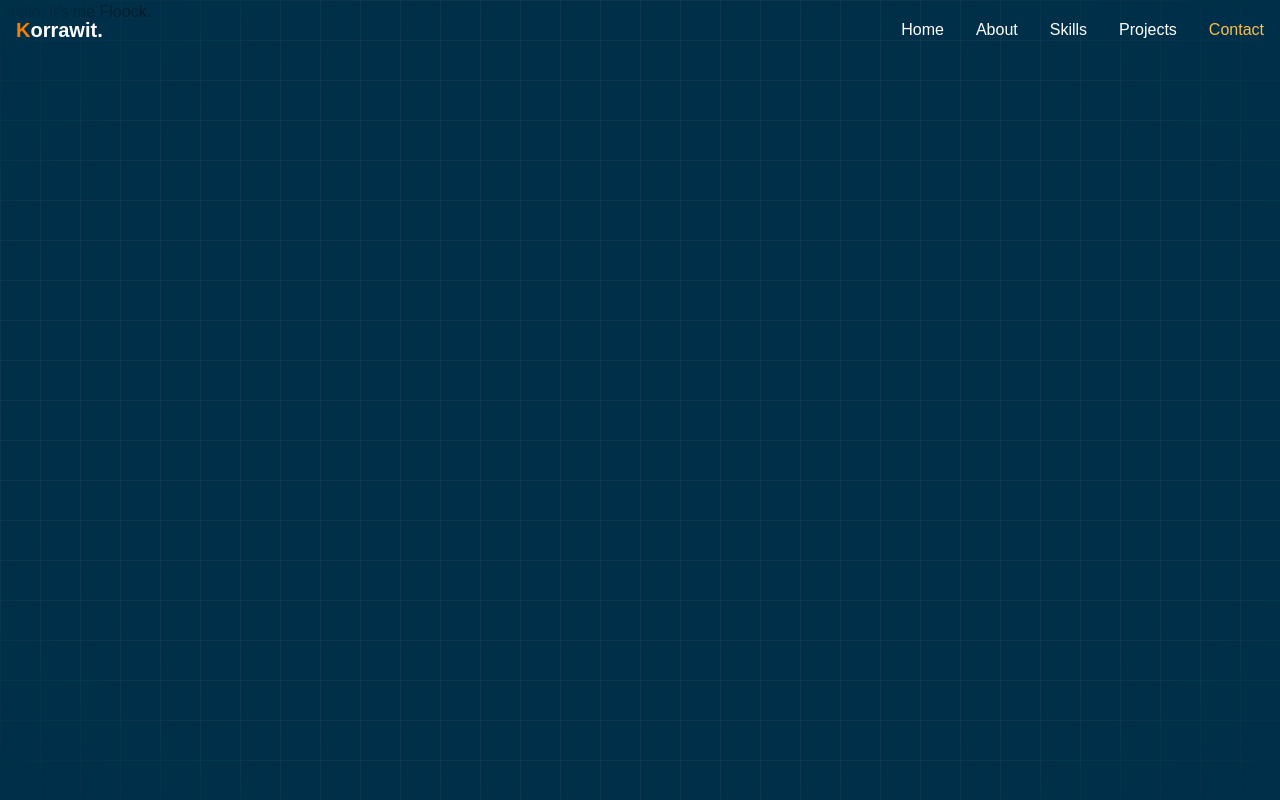
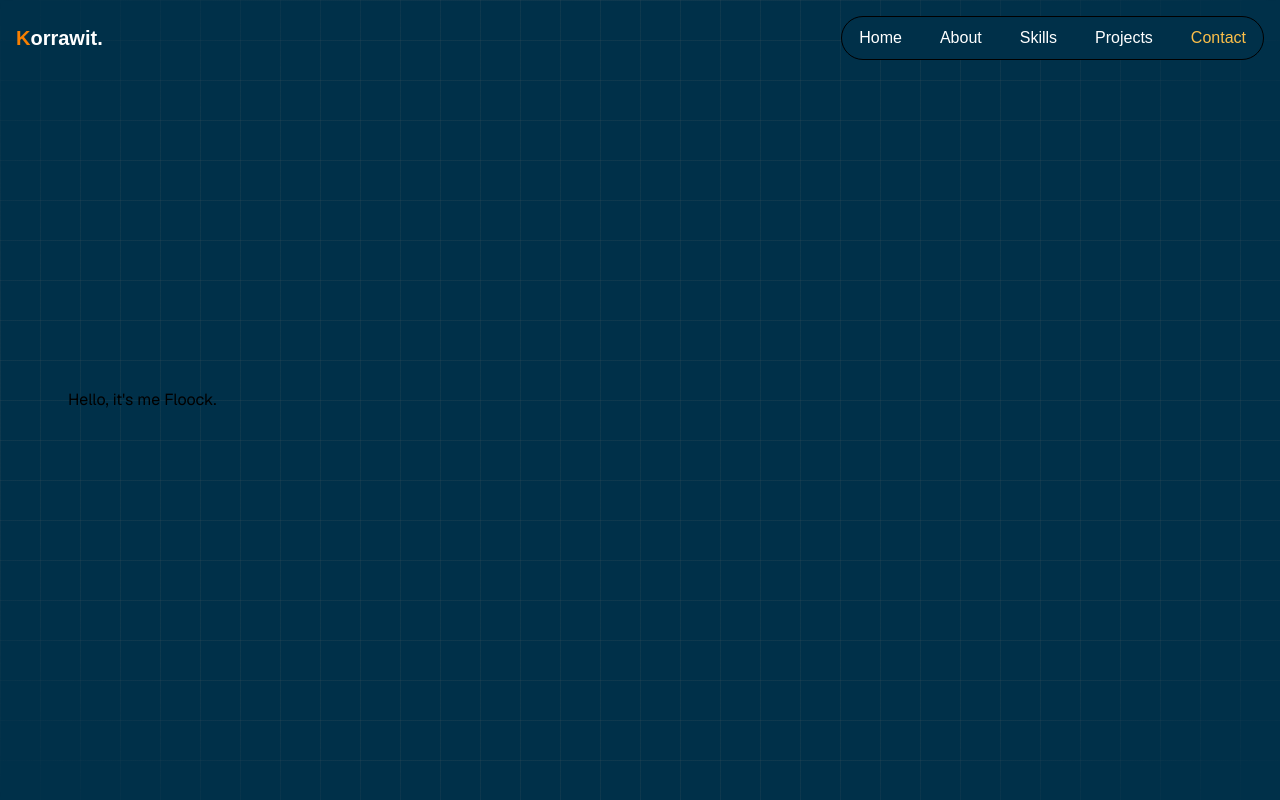
Before and after one commit to KorrawitF/personal.webfront, a Next.js app: page /contact in a window 1280 px wide. Built offline with nearby package versions, Linux system fonts and the light colour scheme.

Commit message:
feat: enhance About and Contact components with structured layout; add Card component for reusability

```diff
--- a/app/about/page.tsx
+++ b/app/about/page.tsx
@@ -1,5 +1,11 @@
 export default function About() {
     return (
-        <></>
+        <>
+            <div className="flex flex-col flex-1 items-center justify-center font-sans">
+                <main className="flex flex-1 flex-col justify-center w-full 2xl:max-w-1/2 items-center justify-between xl:py-32 md:px-16 sm:items-start">
+
+                </main>
+            </div>
+        </>
     );
 }
--- a/app/contact/page.tsx
+++ b/app/contact/page.tsx
@@ -1,8 +1,12 @@
 export default function contact() {
     return (
         <>
-            <div>
-                Hello, it's me Floock.
+            <div className="flex flex-col flex-1 items-center justify-center font-sans">
+                <main className="flex flex-1 flex-col justify-center w-full 2xl:max-w-1/2 items-center justify-between xl:py-32 md:px-16 sm:items-start">
+                    <div>
+                        Hello, it's me Floock.
+                    </div>
+                </main>
             </div>
         </>
     )
--- /dev/null
+++ b/app/global/components/card.tsx
@@ -0,0 +1,9 @@
+import React from "react";
+
+export default function Card({children} : {children: React.ReactNode}) {
+    return (
+        <>
+            {children}
+        </>
+    );
+}
--- a/app/global/components/navbar.tsx
+++ b/app/global/components/navbar.tsx
@@ -24,16 +24,16 @@ export default function Navbar() {
                 <span className="sr-only">Open main menu</span>
                 <svg className="w-6 h-6" aria-hidden="true" xmlns="http://www.w3.org/2000/svg" width="24" height="24" fill="none" viewBox="0 0 24 24" data-dm-proxy-injected="true"><path stroke="currentColor" strokeLinecap="round" strokeWidth="2" d="M5 7h14M5 12h14M5 17h14"/></svg>
             </button>
-            <div className="hidden w-full font-bold md:block md:w-auto" id="navbar-default">
-              <ul className="font-medium flex flex-col p-4 md:p-0 mt-4 border border-default rounded-base bg-neutral-secondary-soft md:flex-row md:space-x-8 rtl:space-x-reverse md:mt-0 md:border-0 md:bg-neutral-primary">
+            <div className="hidden w-full font-bold md:block md:w-auto bg-background border-1 rounded-full" id="navbar-default">
+              <ul className="font-medium flex flex-row flex-nowrap gap-1 justify-center md:p-0 mt-4 border border-default rounded-base bg-neutral-secondary-soft md:flex-row md:space-x-8 rtl:space-x-reverse md:mt-0 md:border-0 md:bg-neutral-primary">
                 {menus.map((menu) => {
                     const isActive = menu.href === "/" ? pathname === "/" : pathname.startsWith(menu.href);
                     return (
-                        <li key={menu.name}>
+                        <li key={menu.name} className="text-center py-2 px-4 m-0 border border-transparent rounded-full">
                             <Link
                             key={menu.name}
                             href={menu.href}
-                            className={`block py-2 px-3 bg-brand rounded md:bg-transparent md:text-fg-brand md:p-0 ${isActive ? 'text-secondary' : 'text-white'}`}
+                            className={`text-center block bg-brand rounded md:bg-transparent md:text-fg-brand md:p-0 ${isActive ? 'text-secondary' : 'text-white'}`}
                             >
                                 {menu.name}
                             </Link>
--- a/app/page.tsx
+++ b/app/page.tsx
@@ -8,7 +8,7 @@ export default function Home() {
       <main className="flex flex-1 flex-col justify-center w-full 2xl:max-w-1/2 items-center justify-between xl:py-32 md:px-16 sm:items-start">
         <div className="w-full flex flex-wrap flex-row min-h-3/4 p-5">
           <div className="grow content-center">
-            <h1 className="text-4xl text-white font-extrabold md:text-start text-center">Hi, I'm <span className="text-primary">Korrawit</span></h1>
+            <h1 className="text-4xl text-white font-extrabold md:text-start text-center">Hi, I'm <span className="text-primary">Korrawit Soodnalao</span></h1>
             <div className="flex flex-col items-center gap-6 text-center sm:items-start sm:text-left">
               <h1 className="max-w-xs text-xl font-semibold leading-10 tracking-tight text-secondary">
                 Full Stack Developer
```
